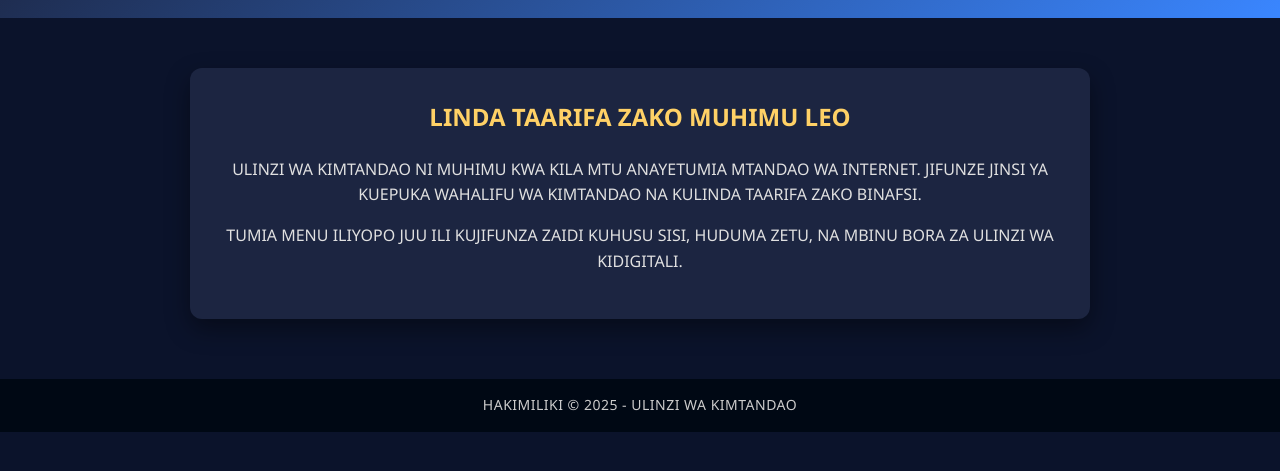
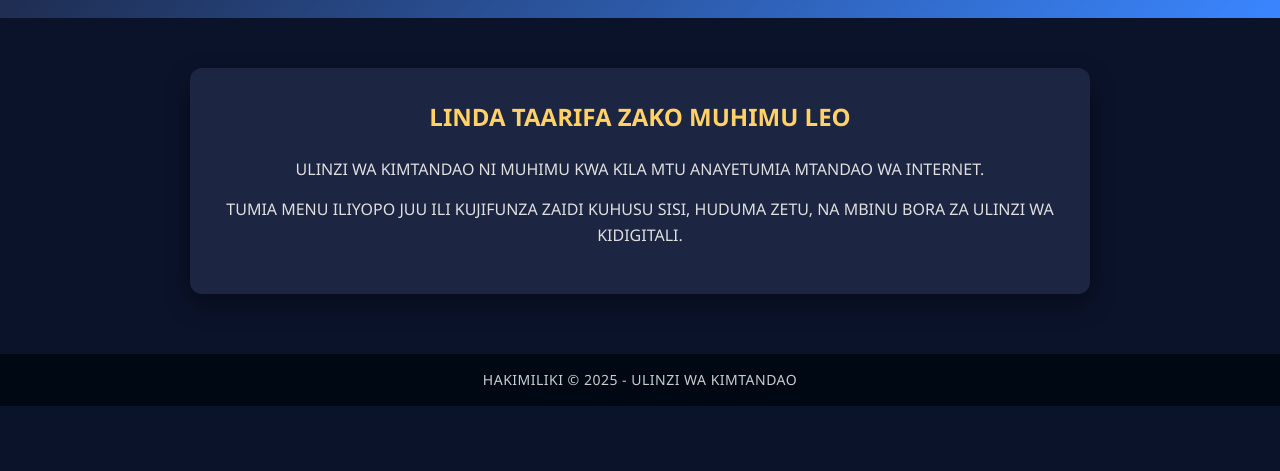
Before and after one commit to sideman05/nasg, a plain HTML site: page index.html in a window 1280 px wide. Shown: the part 117-588 px from the top of the page. Drawn offline with Linux system fonts and the light colour scheme.

Commit message:
second commit

```diff
--- a/index.html
+++ b/index.html
@@ -129,8 +129,8 @@
     <section>
         <h2>LINDA TAARIFA ZAKO MUHIMU LEO</h2>
         <p>
+
             ULINZI WA KIMTANDAO NI MUHIMU KWA KILA MTU ANAYETUMIA MTANDAO WA INTERNET.
-            JIFUNZE JINSI YA KUEPUKA WAHALIFU WA KIMTANDAO NA KULINDA TAARIFA ZAKO BINAFSI.
         </p>
         <p>
             TUMIA MENU ILIYOPO JUU ILI KUJIFUNZA ZAIDI KUHUSU SISI, HUDUMA ZETU,
```
